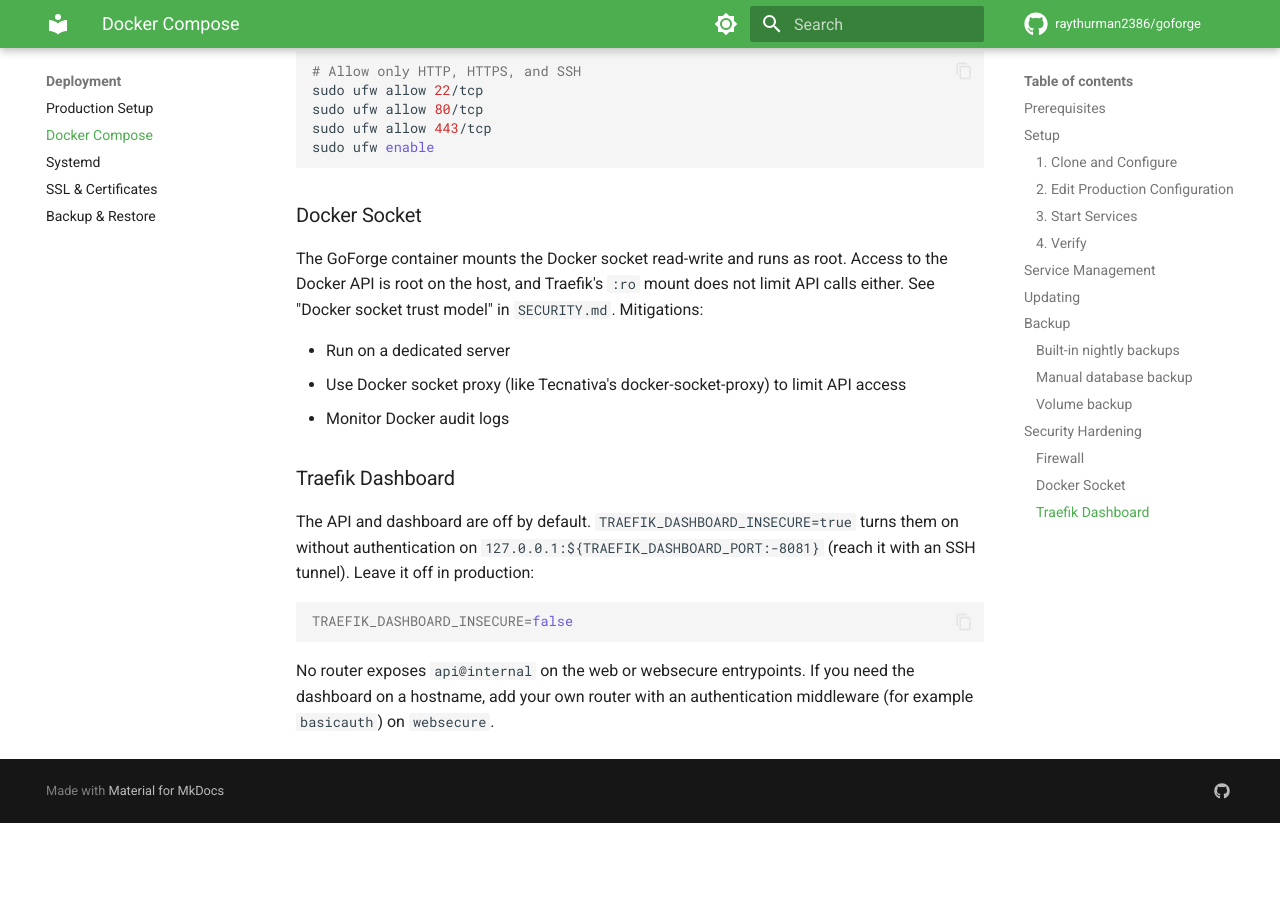
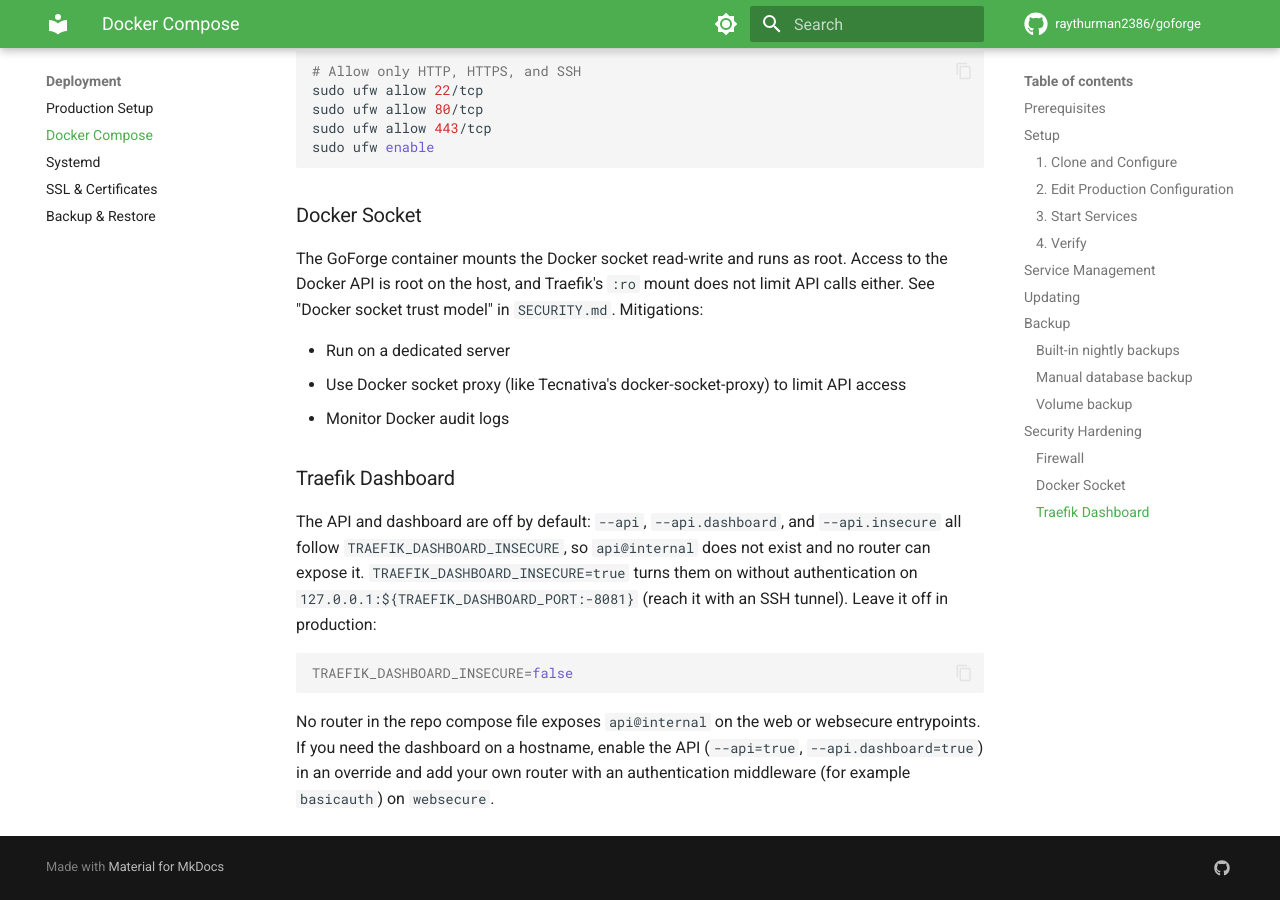
Before and after one commit to raythurman2386/goforge, an MkDocs documentation site: the page built from docs/deployment/docker-compose.md, in a window 1280 px wide and 900 px high, scrolled down 3626 px. Built offline with MkDocs 1.6.1 and Material for MkDocs 9.7.7, drawn with Linux system fonts in a browser that asks for light colours; comment, search, counter and statistics services are not loaded; before the commit the page ends 4449 px from its top, so only the background shows below that.

Commit message:
fix(security): disable Traefik api@internal by default (N1) + README/.env.example (N2)
N1: add --api=${TRAEFIK_DASHBOARD_INSECURE:-false} next to --api.dashboard and
--api.insecure so all three follow the same env var. With the old flags,
api@internal still existed and a label-only router could serve /api/version.
Update SECURITY.md, CHANGELOG, docs/configuration/traefik.md,
docs/deployment/docker-compose.md and compose comments to match.

N2: README ports/network bullets and .env.example header now use the
direct-install vs Cloudflare Tunnel wording for Traefik 80/443 already used
in compose comments and docs/deployment/docker-compose.md.

````diff
--- a/docs/deployment/docker-compose.md
+++ b/docs/deployment/docker-compose.md
@@ -172,10 +172,10 @@
 
 ### Traefik Dashboard
 
-The API and dashboard are off by default. `TRAEFIK_DASHBOARD_INSECURE=true` turns them on without authentication on `127.0.0.1:${TRAEFIK_DASHBOARD_PORT:-8081}` (reach it with an SSH tunnel). Leave it off in production:
+The API and dashboard are off by default: `--api`, `--api.dashboard`, and `--api.insecure` all follow `TRAEFIK_DASHBOARD_INSECURE`, so `api@internal` does not exist and no router can expose it. `TRAEFIK_DASHBOARD_INSECURE=true` turns them on without authentication on `127.0.0.1:${TRAEFIK_DASHBOARD_PORT:-8081}` (reach it with an SSH tunnel). Leave it off in production:
 
 ```bash
 TRAEFIK_DASHBOARD_INSECURE=false
 ```
 
-No router exposes `api@internal` on the web or websecure entrypoints. If you need the dashboard on a hostname, add your own router with an authentication middleware (for example `basicauth`) on `websecure`.
+No router in the repo compose file exposes `api@internal` on the web or websecure entrypoints. If you need the dashboard on a hostname, enable the API (`--api=true`, `--api.dashboard=true`) in an override and add your own router with an authentication middleware (for example `basicauth`) on `websecure`.
````
Also changed, not shown: CHANGELOG.md (+1 -1 lines), README.md (+2 -2 lines), SECURITY.md (+1 -1 lines), docker-compose.yml (+6 -3 lines), docs/configuration/traefik.md (+1 -1 lines), 1 other file.
